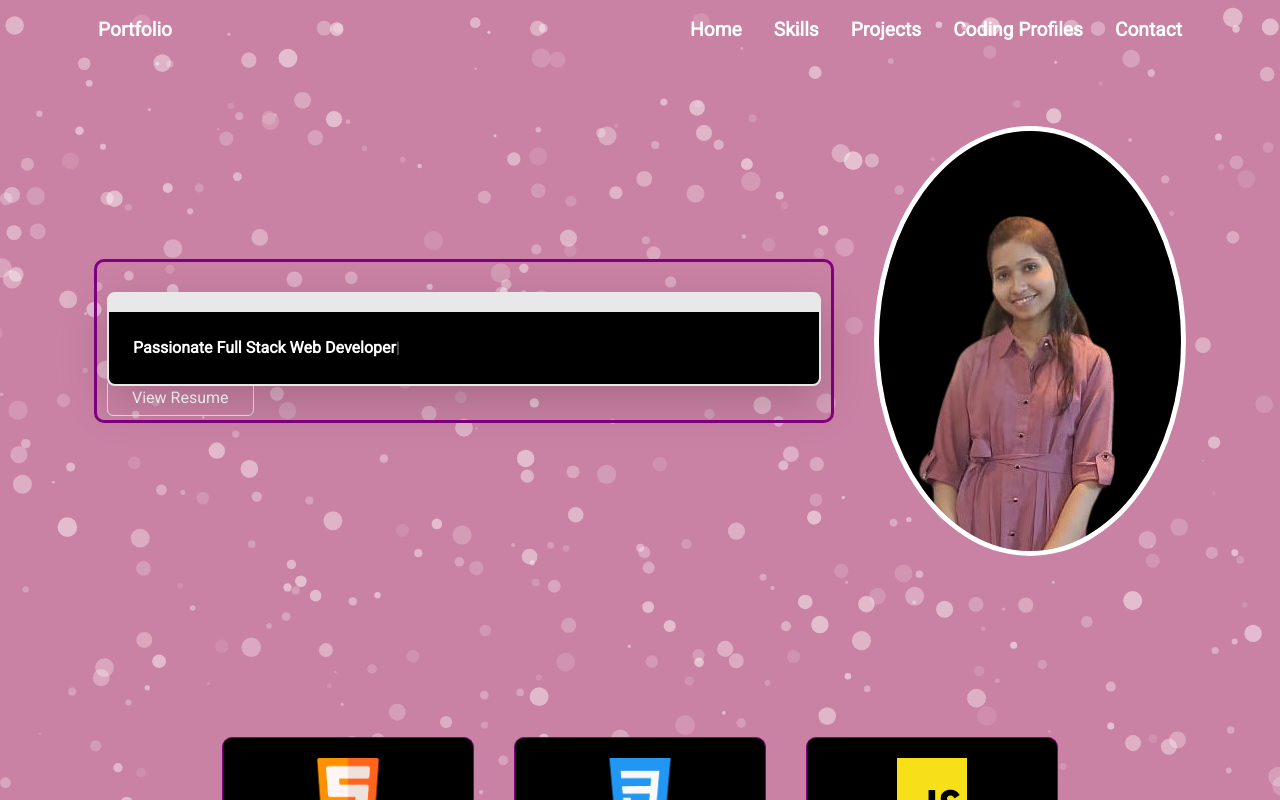
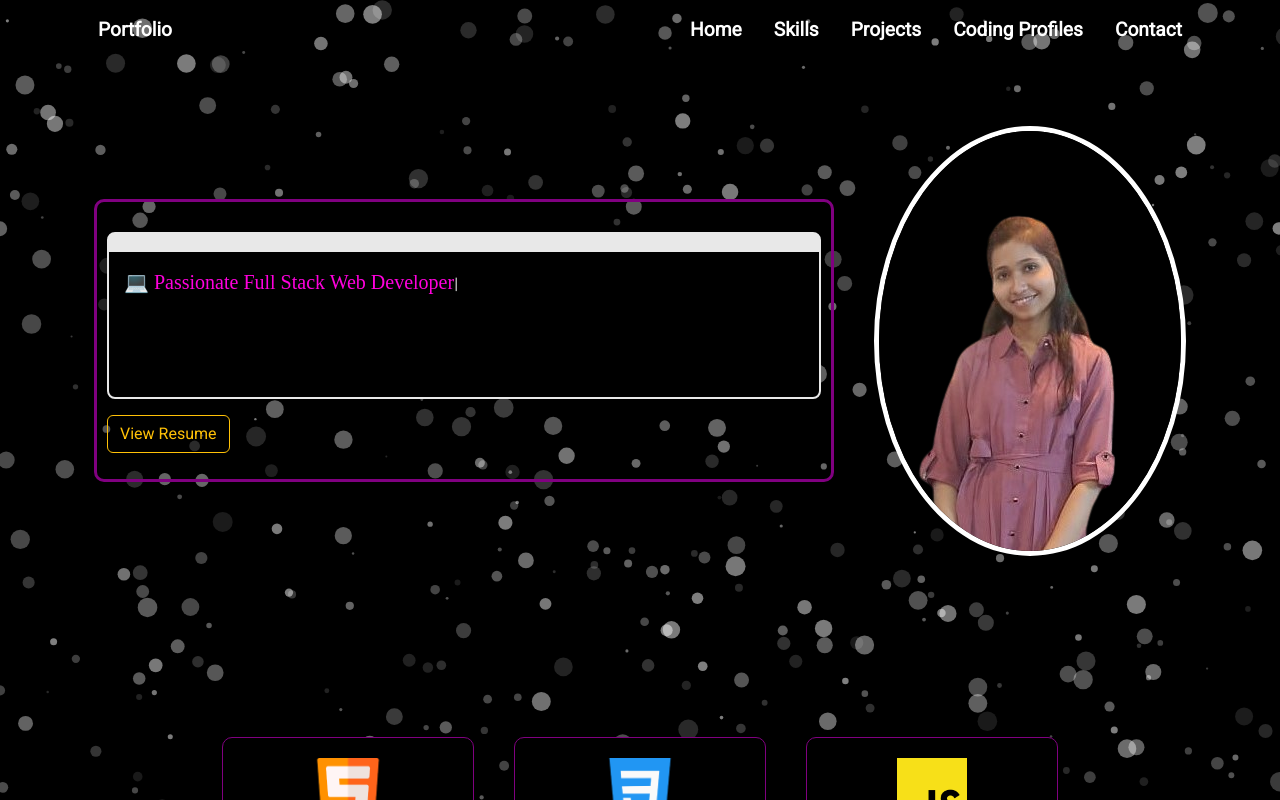
Before and after one commit to sona-123/Portfolio, a Next.js app in the folder Protfolio/my-app/: page / in a window 1280 px wide. Shown: the top 800 px of the page. Built offline with nearby package versions, Linux system fonts and the light colour scheme.

Commit message:
Added styling

```diff
--- a/Protfolio/my-app/src/Components/Home.js
+++ b/Protfolio/my-app/src/Components/Home.js
@@ -8,14 +8,14 @@ const Home = () => {
   useEffect(() => {
     const options = {
       strings: [
-        "Hello, I'm Sonali Gupta",
-        "Passionate Full Stack Web Developer",
-        "Coding Enthusiast & Problem Solver",
-        "Expert in React, Node.js, and C++",
-        "Building Scalable and Robust Web Applications",
-        "Pursuing B.Tech at IIIT Allahabad, Class of 2025",
-        "Open to Internship and Job Opportunities",
-        "Let's Connect and Create Amazing Projects Together!"
+        "👋 Hello, I'm Sonali Gupta",
+        "💻 Passionate Full Stack Web Developer",
+        "🧩 Coding Enthusiast & Problem Solver",
+
+        "🚀 Building Scalable and Robust Web Applications",
+        "🎓 Pursuing B.Tech at IIIT Allahabad, Class of 2025",
+        "🔍 Open to Internship and Job Opportunities",
+        "🤝 Let's Connect and Create Amazing Projects Together!"
       ],
 
       typeSpeed: 50,
@@ -44,15 +44,15 @@ const Home = () => {
     <>
       <div className="container home" id="home">
         <div className="left" data-aos="fade-up-right" data-aos-duration="1000">
-        <section className="bg-gray-900 py-6">
-  <div className="text__editor mx-auto max-w-4xl p-4 bg-gray-800 rounded-lg shadow-lg">
-    <div className="text__body text-white font-mono text-lg">
+        <section>
+  <div className="text__editor">
+    <div className="text__body">
       <span >
-        {/* <span className="text-red-500 font-semibold" style={{ color: "blue", fontWeight: 900 }}>root</span> */}
-        {/* <span>@sonali:</span> */}
-        {/* <span className="text-blue-500 font-extrabold">~</span>$&nbsp; */}
+        {/* <span style={{ color: "red",fontWeight:600  }}>root</span> */}
+        {/* <span>@Sonali: </span> */}
+        {/* <span style={{ color: "blue",fontWeight:900 }}>~</span>$&nbsp; */}
       </span>
-      <span className="text-pink-500"  style={{ color: "pink-100", fontWeight: 900 }} id="typed"></span>
+      <span style={{ color: "#ff00dd", fontFamily: "cursive" , fontSize: "20px"}} id="typed"></span>
     </div>
   </div>
 </section>
@@ -61,7 +61,7 @@ const Home = () => {
           <a
             href={"https://drive.google.com/file/d/1d624dPjYKNp2MPYu5qxD_a4Ku9F17p0o/view?usp=sharing"}
             download="Resume.pdf"
-            className="border border-yellow-500 text-yellow-500 hover:bg-yellow-500 hover:text-white mt-4 py-2 px-4 rounded my-3 "
+            className="btn btn-outline-warning my-3"
           >
             View Resume
           </a>
--- a/Protfolio/my-app/src/Components/Particle.js
+++ b/Protfolio/my-app/src/Components/Particle.js
@@ -15,7 +15,7 @@ export default function Particle() {
     const particlesOptions = {
         background: {
             color: {
-                value: "#ca82a4", // Background color
+                value: "#000000", // Background color
             },
         },
         fpsLimit: 120,
```
